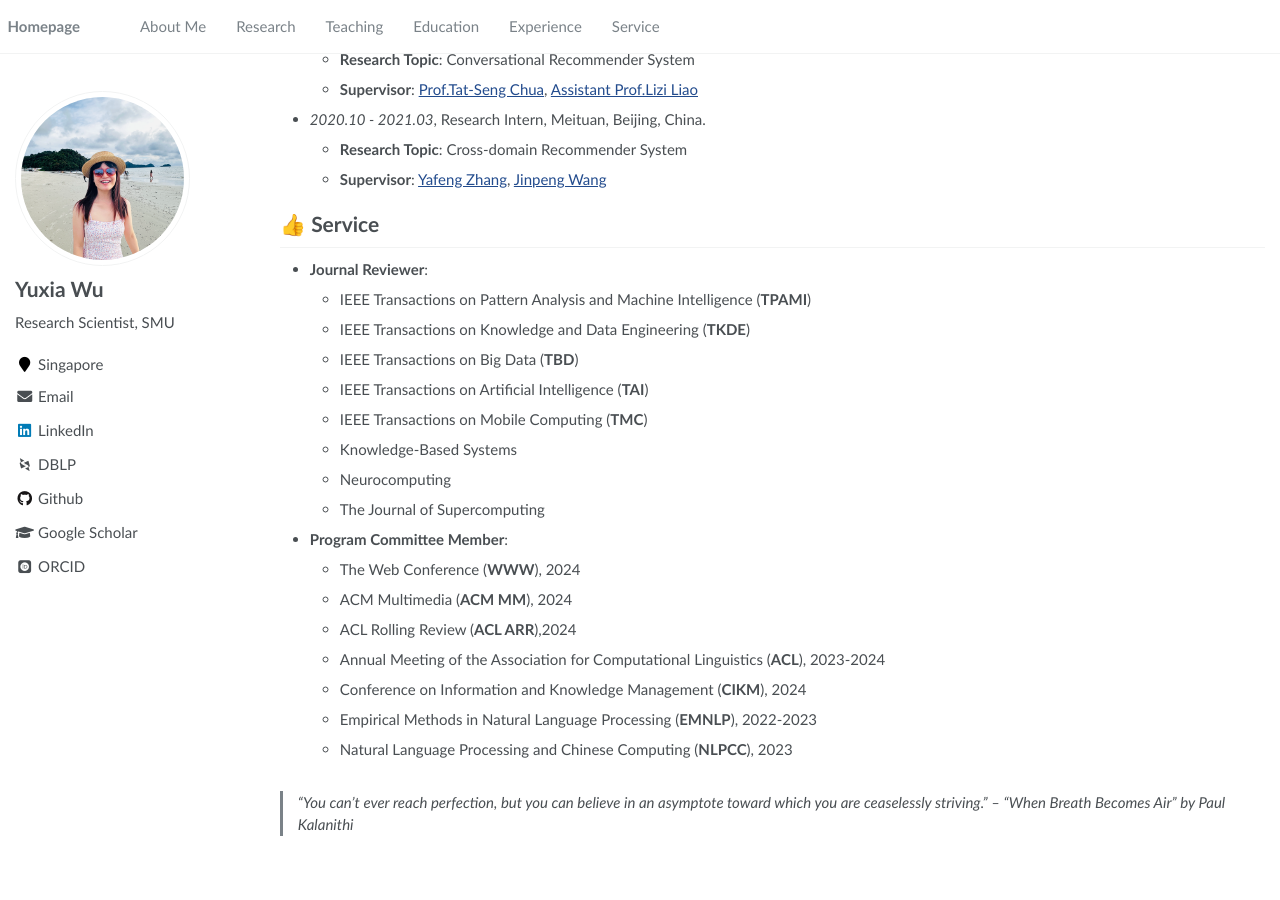
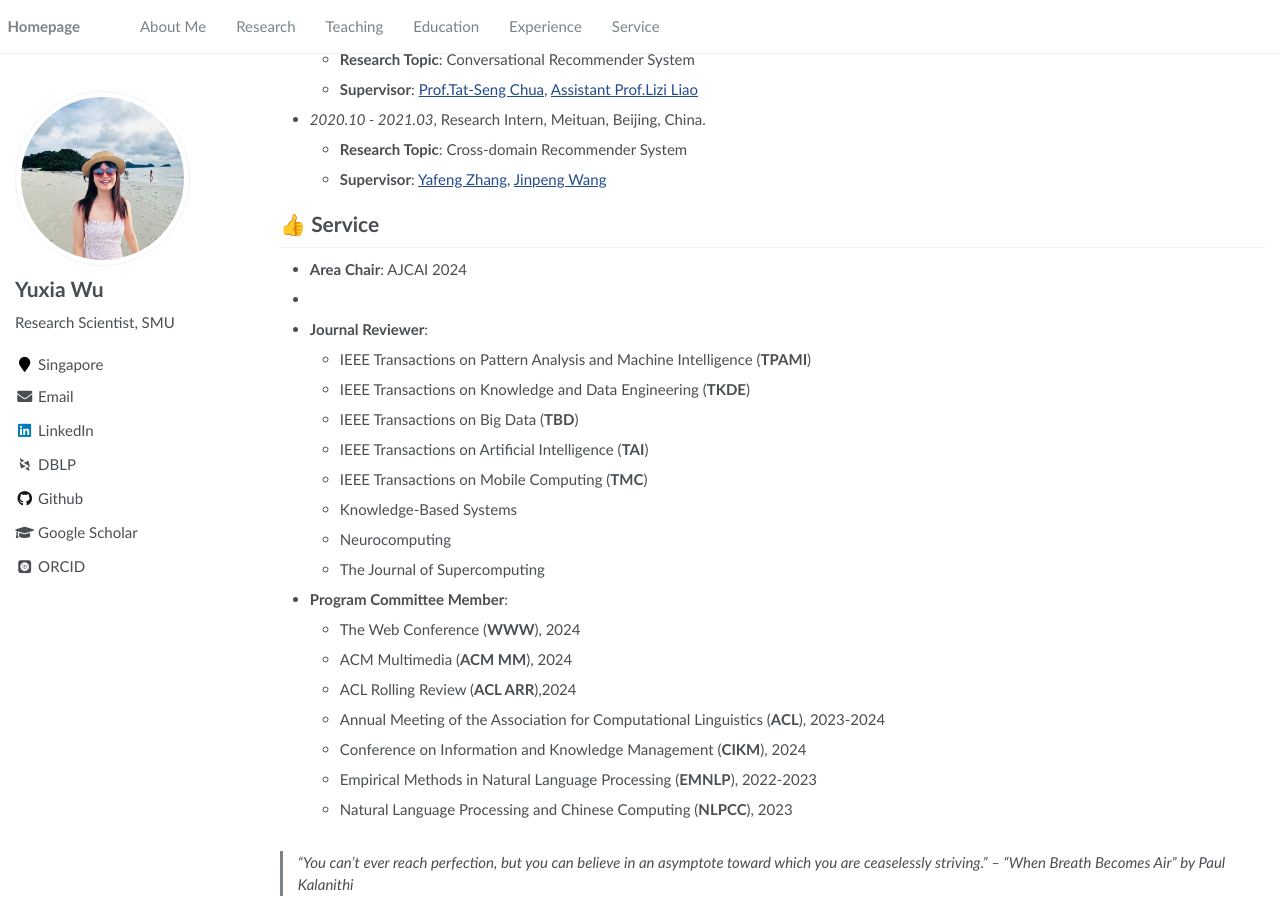
Before and after one commit to YuxiaWu/YuxiaWu.github.io, a Jekyll site: the page built from _pages/about.md, in a window 1280 px wide and 900 px high, scrolled down 2522 px. Built offline with Jekyll 4.4.1, drawn with Linux system fonts in a browser that asks for light colours; some web fonts are replaced; before the commit the page ends 3388 px from its top, so only the background shows below that.

Commit message:
Update about.md

```diff
--- a/_pages/about.md
+++ b/_pages/about.md
@@ -147,6 +147,7 @@ I am interested in conducting interdisciplinary research and open to collaborati
   <span style="color:#4FC3F7">**Yuxia Wu**</span>, Xi Zhang, Xiaopan Xu, Yang Liu, Guopeng Zhang, Baojuan Li, Huijun Chen, Hongbing Lu.
 
 # 🌟 Teaching
+
 - SSS606 Social Analytics and Applications, Singapore Management University, Guest Lecturer 2024
 - COMP 701 Nature Inspired Computing, Auckland University of Technology, Guest Lecturer 2024
 - Top-conference Paper Analysis, Beijing, Lecturer 2022
@@ -154,6 +155,7 @@ I am interested in conducting interdisciplinary research and open to collaborati
 - Video Processing and Communications, Xi'an Jiaotong University, Teaching Assistant 2018
 
 # 🎓 Education
+
 - *2017.09 - 2023.03*,	Ph.D. in Information and Communication Engineering, Xi'an Jiaotong University, Shaanxi, China.
 - *2014.09 - 2017.07*,	Master of Engineering in Biomedical Engineering, Air Force Medical University, Shaanxi, China.
 - *2010.09 - 2014.07*,	Bachelor of Engineering in Biomedical Engineering, Zhengzhou University, Henan, China
@@ -173,6 +175,8 @@ I am interested in conducting interdisciplinary research and open to collaborati
 
 # 👍 Service
 
+- **Area Chair**: AJCAI 2024
+-
 - **Journal Reviewer**:
   - IEEE Transactions on Pattern Analysis and Machine Intelligence (**TPAMI**)
   - IEEE Transactions on Knowledge and Data Engineering (**TKDE**)
```
